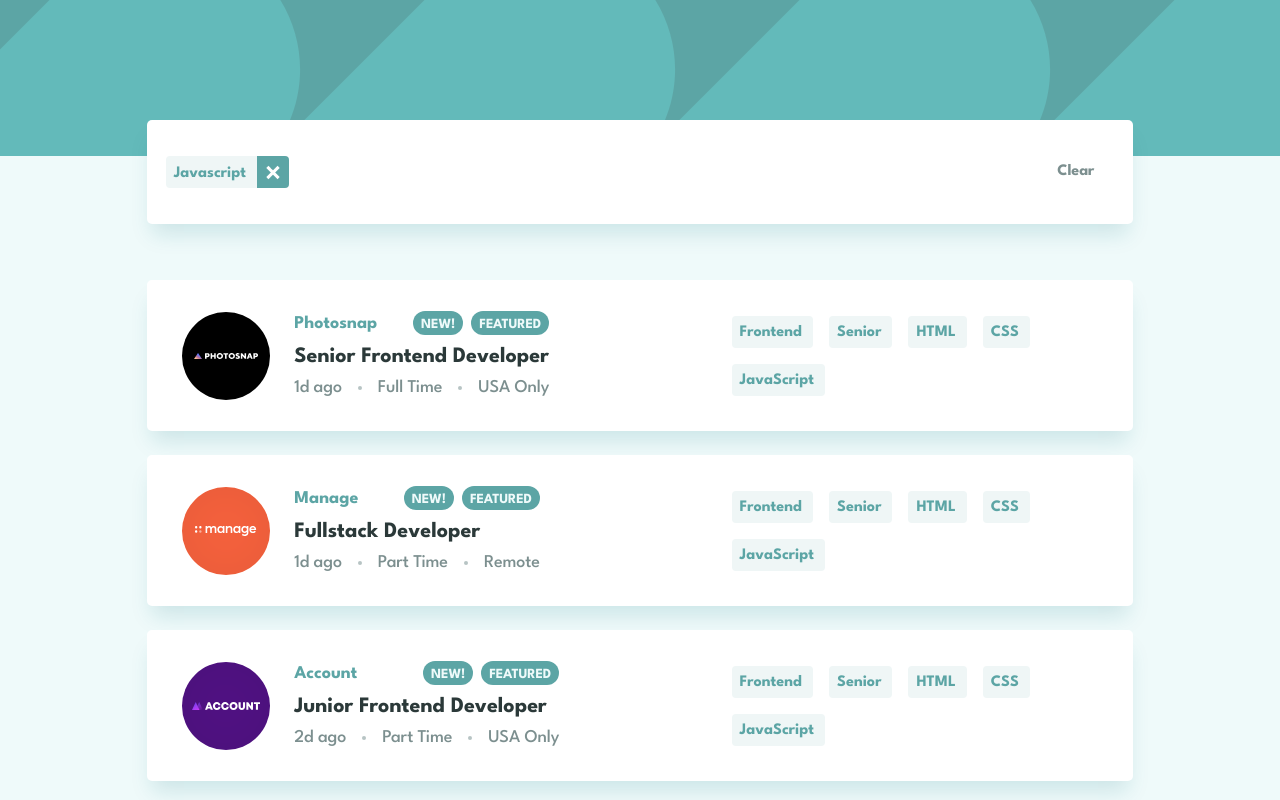
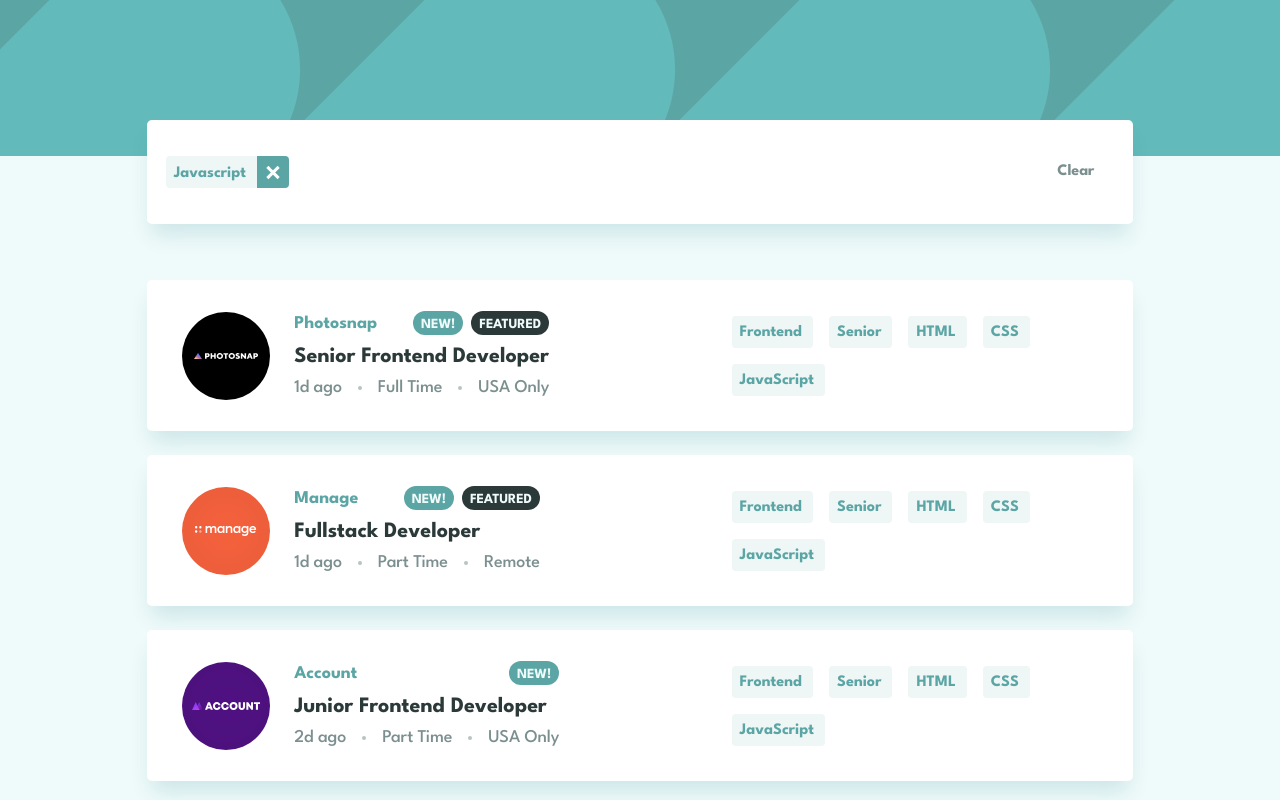
Before and after one commit to ZahiraSandiz/jobs-listing-react, a React (Vite) app: page / in a window 1280 px wide. Shown: the top 800 px of the page. Built offline with nearby package versions, Linux system fonts and the light colour scheme.

Commit message:
component FeaturedMessage

```diff
--- a/src/assets/data.json
+++ b/src/assets/data.json
@@ -3,7 +3,7 @@
     "id": 1,
     "company": "Photosnap",
     "logo": "src/assets/images/photosnap.svg",
-    "new": true,
+    "isNew": true,
     "featured": true,
     "position": "Senior Frontend Developer",
     "role": "Frontend",
@@ -18,7 +18,7 @@
     "id": 2,
     "company": "Manage",
     "logo": "src/assets/images/manage.svg",
-    "new": true,
+    "isNew": true,
     "featured": true,
     "position": "Fullstack Developer",
     "role": "Fullstack",
@@ -33,7 +33,7 @@
     "id": 3,
     "company": "Account",
     "logo": "src/assets/images/account.svg",
-    "new": true,
+    "isNew": true,
     "featured": false,
     "position": "Junior Frontend Developer",
     "role": "Frontend",
@@ -48,7 +48,7 @@
     "id": 4,
     "company": "MyHome",
     "logo": "src/assets/images/myhome.svg",
-    "new": false,
+    "isNew": false,
     "featured": false,
     "position": "Junior Frontend Developer",
     "role": "Frontend",
@@ -63,7 +63,7 @@
     "id": 5,
     "company": "Loop Studios",
     "logo": "src/assets/images/loop-studios.svg",
-    "new": false,
+    "isNew": false,
     "featured": false,
     "position": "Software Engineer",
     "role": "Fullstack",
@@ -78,7 +78,7 @@
     "id": 6,
     "company": "FaceIt",
     "logo": "src/assets/images/faceit.svg",
-    "new": false,
+    "isNew": false,
     "featured": false,
     "position": "Junior Backend Developer",
     "role": "Backend",
@@ -93,7 +93,7 @@
     "id": 7,
     "company": "Shortly",
     "logo": "src/assets/images/shortly.svg",
-    "new": false,
+    "isNew": false,
     "featured": false,
     "position": "Junior Developer",
     "role": "Frontend",
@@ -108,7 +108,7 @@
     "id": 8,
     "company": "Insure",
     "logo": "src/assets/images/insure.svg",
-    "new": false,
+    "isNew": false,
     "featured": false,
     "position": "Junior Frontend Developer",
     "role": "Frontend",
@@ -123,7 +123,7 @@
     "id": 9,
     "company": "Eyecam Co.",
     "logo": "src/assets/images/eyecam-co.svg",
-    "new": false,
+    "isNew": false,
     "featured": false,
     "position": "Full Stack Engineer",
     "role": "Fullstack",
@@ -138,7 +138,7 @@
     "id": 10,
     "company": "The Air Filter Company",
     "logo": "src/assets/images/the-air-filter-company.svg",
-    "new": false,
+    "isNew": false,
     "featured": false,
     "position": "Front-end Dev",
     "role": "Frontend",
--- a/src/components/App.jsx
+++ b/src/components/App.jsx
@@ -25,7 +25,6 @@ function App() {
         <ContainerCards/>
 
 
-
       </main>
     </div>
   )
--- a/src/components/Card.jsx
+++ b/src/components/Card.jsx
@@ -1,4 +1,5 @@
 import { css } from "@emotion/react";
+import FeaturedMessage from "./FeaturedMessage";
 
 
 const jobCard = css`
@@ -90,7 +91,6 @@ const headerCard =  css`
   align-items: center;
 `
 
-
 const companyName  = css`
   color: #5ca5a5;
   font-weight: 700;
@@ -112,22 +112,6 @@ const wrapFeaturedMessages = css`
   justify-content: space-between;
   align-items: center;
 `
-const featuredMessage = css`
-  user-select: none;
-  background-color: #5ca5a5;
-  font-weight: 700;
-  font-size: 14px;
-  line-height: 14px;
-  letter-spacing: -0.107692px;
-  color: #effafa;
-  padding: 7px 8px 3px;
-  border-radius: 12px;
-`
-// hacer con react->  si está destacado, poner un backgound de tal color
-// const featuredMessageFeatured = css`
-// background-color: #00ffff;
-// `
-
 
 const stylePosition = css`
   cursor: pointer;
@@ -234,8 +218,8 @@ const Card = (props)=>{
   const {company, logo, isNew, featured,  position, role, level, postedAt, contract, location, languages, tools} = props
 
   return(
+
     <article css={jobCard}>
-
       <img
         css={image}
         src={logo}
@@ -245,12 +229,9 @@ const Card = (props)=>{
         <div css={headerCard}>
           <p css={companyName}>{company}</p>
           <div css={wrapFeaturedMessages}>
+            {isNew && <FeaturedMessage text="NEW!" background="green"/>}
 
-          {/* {isNew}  Preguntar, es nuevo? si viene true, entonces muestro el featuredMessage NEW!, sino no. */}
-          <div css={featuredMessage}>NEW!</div>
-
-           {/* {featured} Preguntar, está destacado? si viene true, entonces muestro el featuredMessage, FEATURED, sino no. */}
-          <div css={featuredMessage}>FEATURED</div>
+            {featured && <FeaturedMessage text="FEATURED" background="black"/>}
           </div>
         </div>
 
--- /dev/null
+++ b/src/components/FeaturedMessage.jsx
@@ -0,0 +1,22 @@
+import { css } from "@emotion/react";
+
+const FeaturedMessage = (props) => {
+  const {text, background} = props
+
+  const message = css`
+  user-select: none;
+  font-weight: 700;
+  font-size: 14px;
+  line-height: 14px;
+  letter-spacing: -0.107692px;
+  color: #effafa;
+  padding: 7px 8px 3px;
+  border-radius: 12px;
+  background-color: ${background === "green" ? "#5ca5a5" : "#2b3939"};
+`
+  return(
+    <div css={message}>{text}</div>
+  )
+}
+
+export default FeaturedMessage
```
Lines whose indentation alone changed are shown as unchanged.
